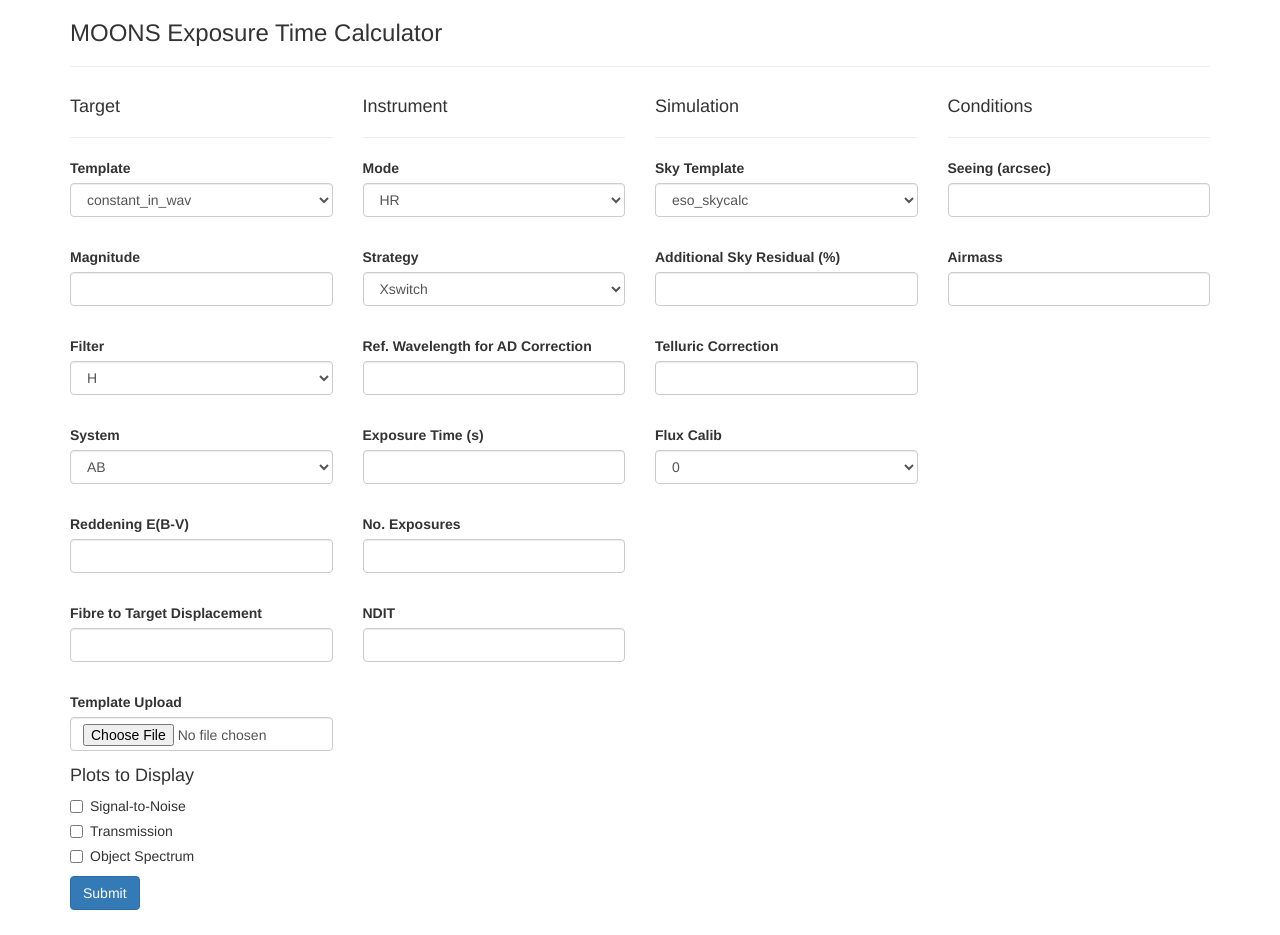
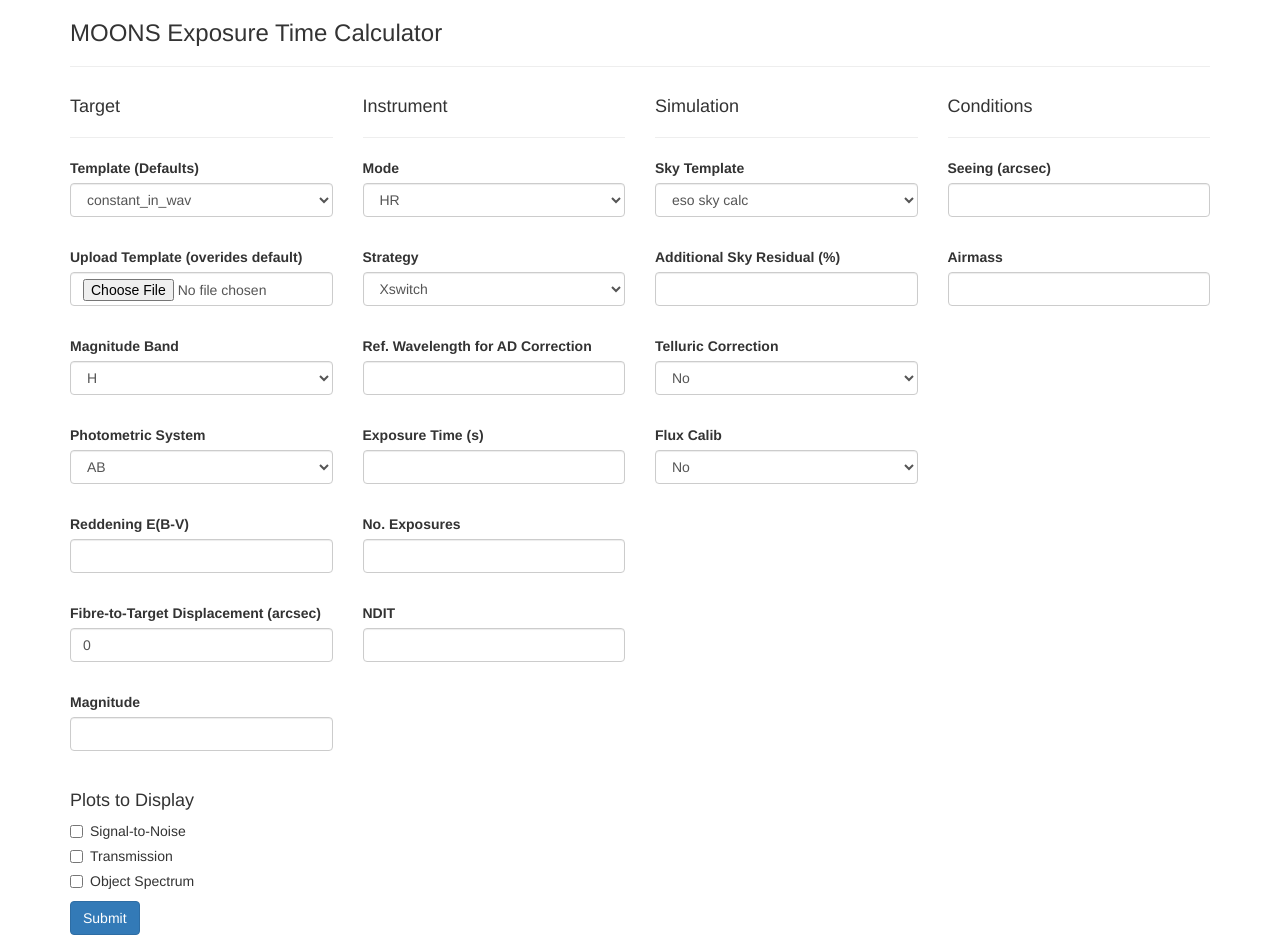
Before and after one commit to breenci/MOONS_ETC, a Flask app: page / in a window 1280 px wide. Before the commit the page ends 910 px from the top, so only its background shows below. Run offline with Flask 2, Linux system fonts and the light colour scheme; some libraries are stand-ins or nearby versions.

Commit message:
Change some form field labels and allowed inputs

```diff
--- a/app/forms.py
+++ b/app/forms.py
@@ -1,38 +1,40 @@
+from email.policy import default
 from os import system
 from flask_wtf import FlaskForm
 from flask_wtf.file import FileField
-from wtforms import SelectField, IntegerField, SubmitField, FloatField, BooleanField, HiddenField
+from wtforms import SelectField, IntegerField, SubmitField, FloatField, BooleanField, HiddenField, FormField, FieldList
 from wtforms.validators import DataRequired, NumberRange
 
 
 class ETC_form(FlaskForm):
     # target variables
-    template_name = SelectField('Template', choices=[('app/static/Example_spectra/constant_in_wav.fits', 'constant_in_wav'),
+    template_name = SelectField('Template (Defaults)', choices=[('app/static/Example_spectra/constant_in_wav.fits', 'constant_in_wav'),
                     ('app/static/Example_spectra/input_stellar_template.fits', 'stellar')], validators=[DataRequired()])
-    upload_template = FileField('Template Upload')
+    upload_template = FileField('Upload Template (overides default)')
+
     magnitude = FloatField('Magnitude', validators=[DataRequired()])
-    filter = SelectField('Filter', choices=['H', 'J', 'I'], validators=[DataRequired()])
-    mag_system = SelectField('System', choices=['AB', 'Vega'])
+    filter = SelectField('Magnitude Band', choices=['H', 'J', 'I'], validators=[DataRequired()])
+    mag_system = SelectField('Photometric System', choices=['AB', 'Vega'])
     reddening = FloatField('Reddening E(B-V)')
-    displacement = FloatField('Fibre to Target Displacement')
+    displacement = FloatField('Fibre-to-Target Displacement (arcsec)', default=0)
 
     # instrument variables
     moons_mode = SelectField('Mode', choices=['HR', 'LR'], validators=[DataRequired()])
     strategy = SelectField('Strategy', choices=['Xswitch', 'Stare'], validators=[DataRequired()])
     atm_dif_ref = FloatField('Ref. Wavelength for AD Correction', validators=[DataRequired(), NumberRange(min=0.57, max=1.8)])
-    exptime = IntegerField('Exposure Time (s)')
+    exptime = FloatField('Exposure Time (s)')
     N_exp = IntegerField('No. Exposures')
     dit = IntegerField('NDIT')
 
     #conditions
-    seeing = FloatField('Seeing (arcsec)', validators=[DataRequired()])
-    airmass = FloatField('Airmass',validators=[DataRequired()])
+    seeing = FloatField('Seeing (arcsec)', validators=[DataRequired(), NumberRange(min=0, max=4)])
+    airmass = FloatField('Airmass',validators=[DataRequired(), NumberRange(min=1)])
 
     #simulation
-    sky_template = SelectField('Sky Template', choices=['eso_skycalc'], validators=[DataRequired()])
+    sky_template = SelectField('Sky Template', choices=[('eso_skycalc', 'eso sky calc')], validators=[DataRequired()])
     sky_residual = IntegerField('Additional Sky Residual (%)',validators=[DataRequired(), NumberRange(min=0, max=100)])
-    telluric = IntegerField('Telluric Correction')
-    flux_calib = SelectField('Flux Calib', choices=[0,1])
+    telluric = SelectField('Telluric Correction', choices=[(0, 'No'), (1, 'Yes')])
+    flux_calib = SelectField('Flux Calib', choices=[(0, 'No'), (1, 'Yes')])
 
     # hardcoded values
     telescope = HiddenField('Telescope', default='VLT')
--- a/app/templates/form.html
+++ b/app/templates/form.html
@@ -16,7 +16,7 @@
             <div class="form-group col-md-3">
                 <h4> Target </h4>
                 <hr>
-                {{ wtf.form_field(form.template_name, class='form-control') }}
+                {{ wtf.form_field(form.template_name, class='form-control', type='file') }}
             </div>
             <div class="form-group col-md-3">
                 <h4> Instrument </h4>
@@ -36,7 +36,7 @@
         </div>
         <div class="row">
             <div class="form-group col-md-3">
-                {{ wtf.form_field(form.magnitude, class='form-control') }}
+                {{ wtf.form_field(form.upload_template, class='form-control') }}
             </div>
             <div class="form-group col-md-3">
                 {{ wtf.form_field(form.strategy, class='form-control') }}
@@ -88,8 +88,8 @@
         </div>
         <div class="row">
             <div class="form-group col-md-3">
-                {{ wtf.form_field(form.upload_template, class='form-control') }}
-            <div>
+                {{ wtf.form_field(form.magnitude, class='form-control') }}
+            </div>
         </div>
         <h4>Plots to Display</h4>
         {{ wtf.form_field(form.sn, class='form-control') }}
```
